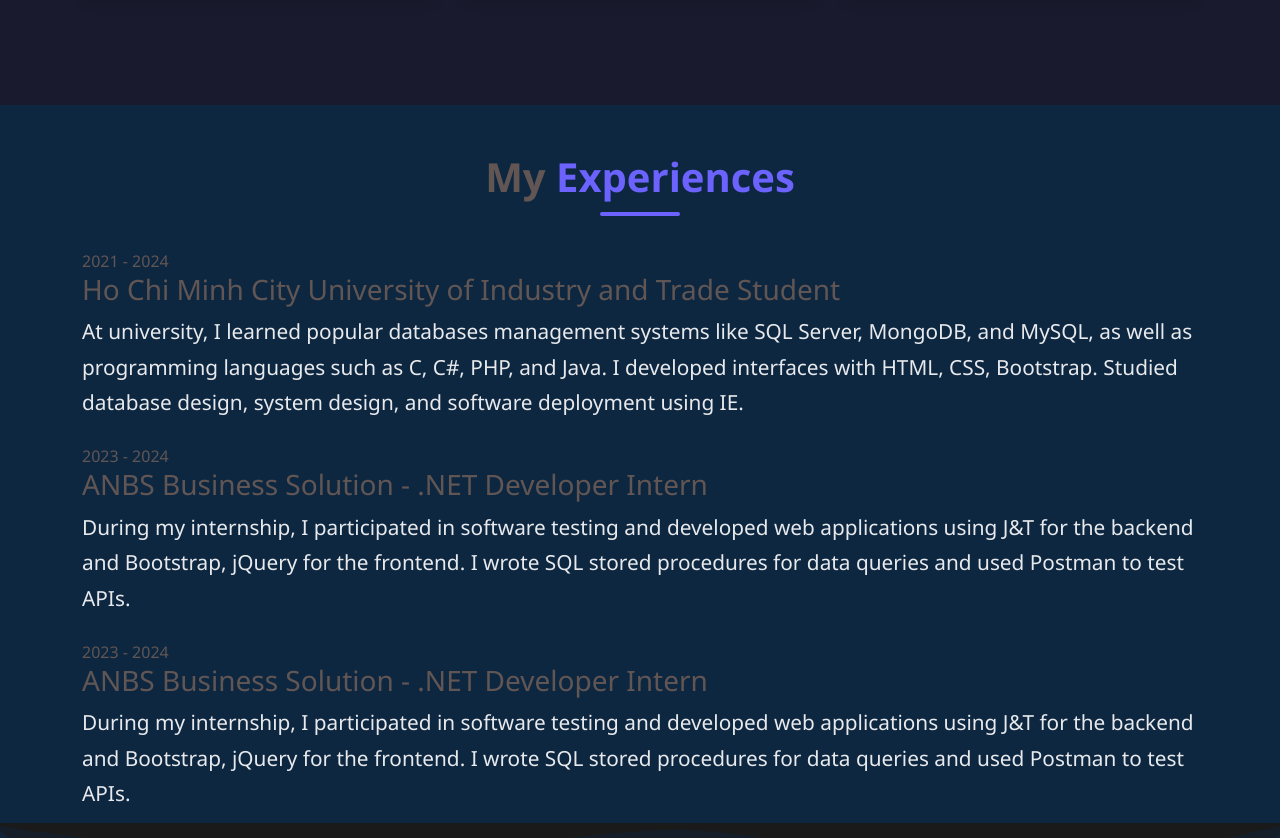
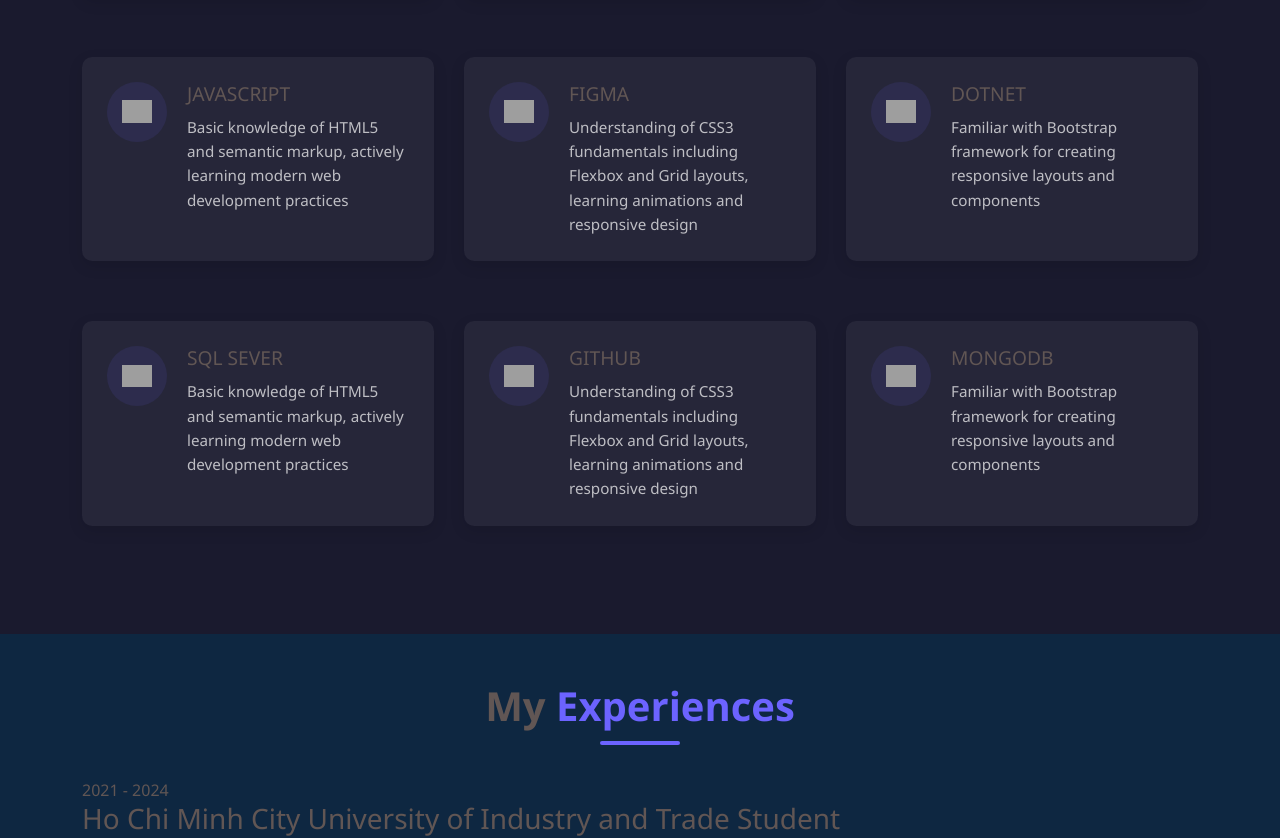
Before and after one commit to HuuSang2002/Web_HS, a plain HTML site: page index.html in a window 1280 px wide. Shown: the part 1152-1990 px from the top of the page. Drawn offline with nearby package versions, Linux system fonts and the light colour scheme; grey boxes are pictures that could not be loaded.

Commit message:
capnhat3

```diff
--- a/index.html
+++ b/index.html
@@ -97,6 +97,82 @@
             </div>
           </div>
         </div>
+
+        <div class="skills-categories">
+          <!-- Web Development -->
+          <div class="skill-category animate__animated animate__fadeInUp">
+            <!-- <h3 class="category-title">Web Development</h3> -->
+            <div class="skills-grid">
+              <div class="skill-item">
+                <div class="skill-logo">
+                  <!-- <img src="https://cdn.jsdelivr.net/gh/devicons/devicon/icons/html5/html5-original.svg" alt="HTML"> -->
+                  <img src="https://cdn.jsdelivr.net/gh/devicons/devicon/icons/javascript/javascript-original.svg" alt="JavaScript">
+
+                </div>
+                <div class="skill-info">
+                  <h4>JAVASCRIPT</h4>
+                  <p class="skill-description">Basic knowledge of HTML5 and semantic markup, actively learning modern web development practices</p>
+                </div>
+              </div>
+
+              <div class="skill-item">
+                <div class="skill-logo">
+                  <img src="https://cdn.jsdelivr.net/gh/devicons/devicon/icons/figma/figma-original.svg" alt="Figma">
+                </div>
+                <div class="skill-info">
+                  <h4>FIGMA</h4>
+                  <p class="skill-description">Understanding of CSS3 fundamentals including Flexbox and Grid layouts, learning animations and responsive design</p>
+                </div>
+              </div>
+
+              <div class="skill-item">
+                <div class="skill-logo">
+                  <img src="https://cdn.jsdelivr.net/gh/devicons/devicon/icons/dot-net/dot-net-original.svg" alt="DOTNET">
+                </div>
+                <div class="skill-info">
+                  <h4>DOTNET</h4>
+                  <p class="skill-description">Familiar with Bootstrap framework for creating responsive layouts and components</p>
+                </div>
+              </div>
+            </div>
+          </div>
+
+          <div class="skills-categories">
+            <!-- Web Development -->
+            <div class="skill-category animate__animated animate__fadeInUp">
+              <!-- <h3 class="category-title">Web Development</h3> -->
+              <div class="skills-grid">
+                <div class="skill-item">
+                  <div class="skill-logo">
+                    <img src="https://www.svgrepo.com/show/303229/microsoft-sql-server-logo.svg" alt="SQL Server">
+                  </div>
+                  <div class="skill-info">
+                    <h4>SQL SEVER</h4>
+                    <p class="skill-description">Basic knowledge of HTML5 and semantic markup, actively learning modern web development practices</p>
+                  </div>
+                </div>
+
+                <div class="skill-item">
+                  <div class="skill-logo">
+                    <img src="https://cdn.jsdelivr.net/gh/devicons/devicon/icons/github/github-original.svg" alt="GitHub">
+                  </div>
+                  <div class="skill-info">
+                    <h4>GITHUB</h4>
+                    <p class="skill-description">Understanding of CSS3 fundamentals including Flexbox and Grid layouts, learning animations and responsive design</p>
+                  </div>
+                </div>
+
+                <div class="skill-item">
+                  <div class="skill-logo">
+                    <img src="https://cdn.jsdelivr.net/gh/devicons/devicon/icons/mongodb/mongodb-original.svg" alt="MongoDB">
+                  </div>
+                  <div class="skill-info">
+                    <h4>MONGODB</h4>
+                    <p class="skill-description">Familiar with Bootstrap framework for creating responsive layouts and components</p>
+                  </div>
+                </div>
+              </div>
+            </div>
 
 
 
```
Also changed, not shown: 1 other file.
